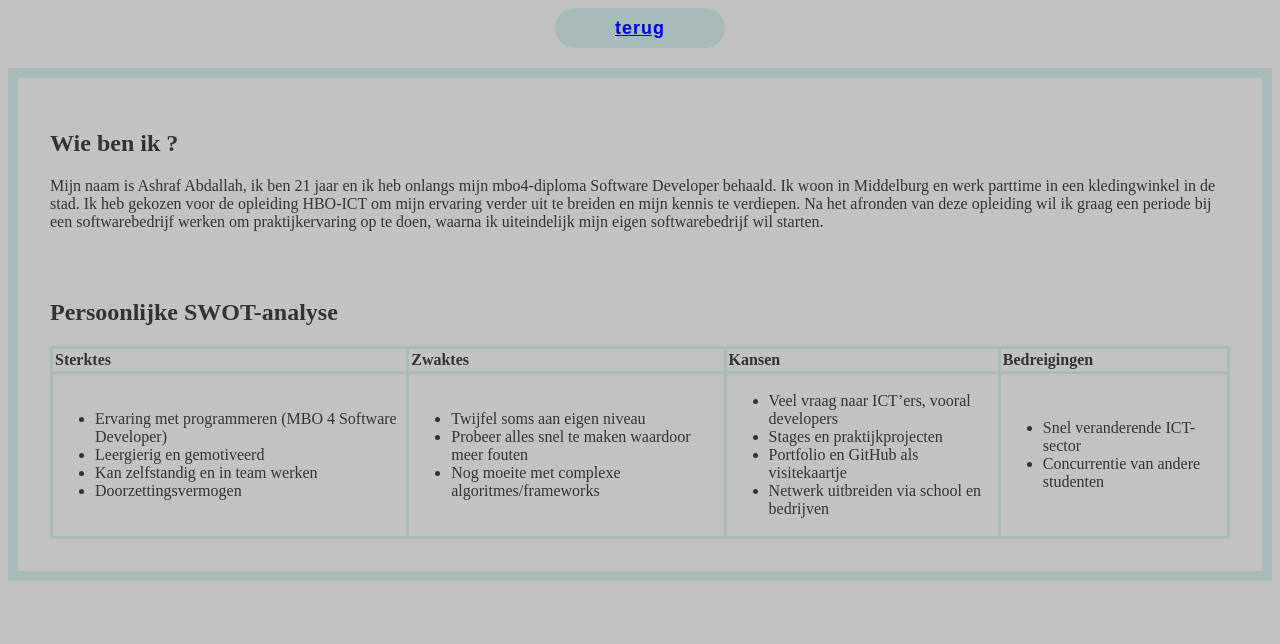
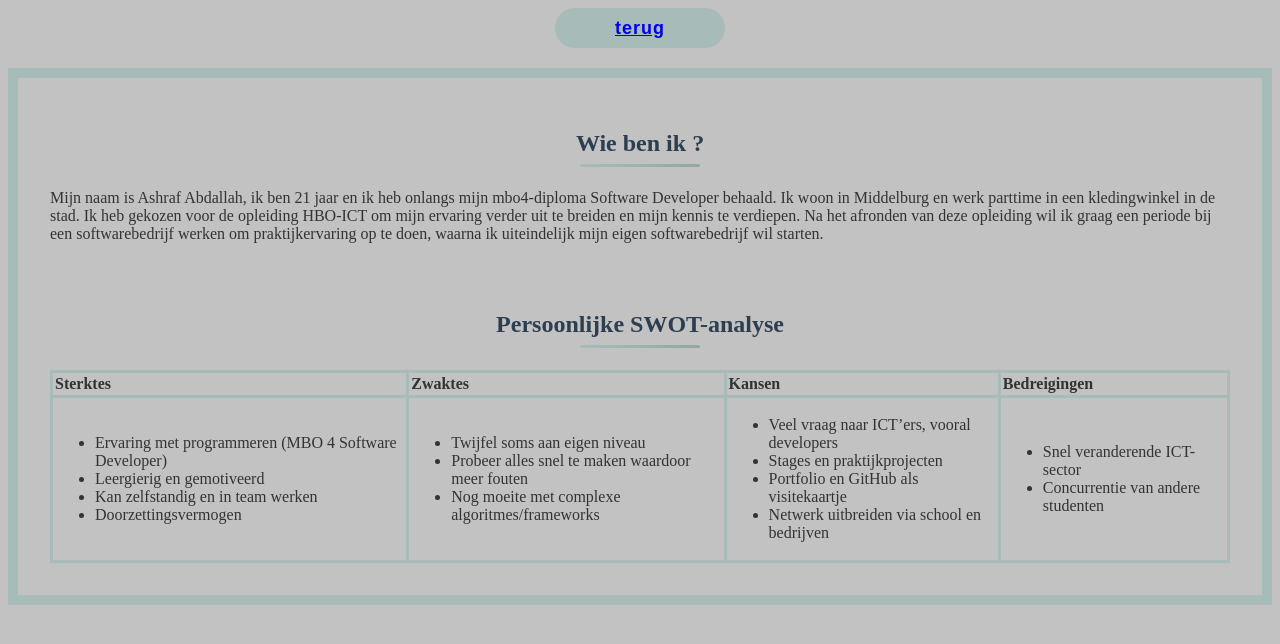
Before and after one commit to Ashraf-Abdallah1/Hz-portfolio, a plain HTML site: page blogs/blog_about_me.html in a window 1280 px wide. Drawn offline with Linux system fonts and the light colour scheme.

Commit message:
sub_blugs head css fixed

```diff
--- a/blogs/blog_about_me.html
+++ b/blogs/blog_about_me.html
@@ -22,7 +22,7 @@
         </header>
         <main class="container">
             <section>
-                <h2> Wie ben ik ? </h2>
+                <h2 class="section-head"> Wie ben ik ? </h2>
                 <article>
                     <p>
                         Mijn naam is Ashraf Abdallah, ik ben 21 jaar en ik heb onlangs mijn mbo4-diploma Software
@@ -37,7 +37,7 @@
                 </article>
             </section>
             <section class="swot-section">
-                <h2 class="swot-title">Persoonlijke SWOT-analyse</h2>
+                <h2 class="section-head">Persoonlijke SWOT-analyse</h2>
                 <table>
                     <thead>
                         <tr>
--- a/css/sub_blog.css
+++ b/css/sub_blog.css
@@ -42,6 +42,26 @@ p {
     cursor: pointer;
 }
 
+.section-head{
+    text-align: center;
+    font-size: 1.5rem;
+    font-weight: 600;
+    color: #2c3e50;
+    margin-bottom: 2rem;
+    position: relative;
+}
+.section-head::after {
+    content: "";
+    position: absolute;
+    bottom: -10px;
+    width: 120px;
+    height: 3px;
+    left: 50%;
+    transform: translateX(-50%);
+    background: linear-gradient(90deg, #a7bcb9 0%, #8fa8a5 100%);
+    border-radius: 2px;
+}
+
 @media screen and (max-width: 768px) {
 
     .swot-title::after {
```
Also changed, not shown: blogs/blog_experience.html (+1 -1 lines), blogs/blog_feedback.html (+2 -2 lines), blogs/blog_ict_world.html (+1 -1 lines).
